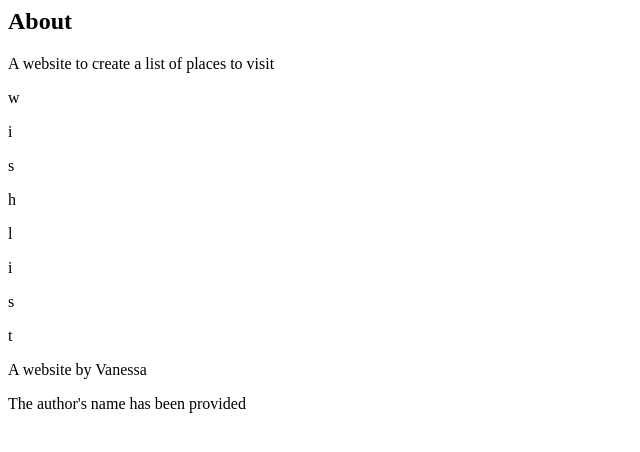
After one commit to mn8300xw/django_wishlist, a Django app: page /about in a window 1280 px wide. The commit adds this page. Shown: the top 452 px of the page, without its empty margins (0-640 px from the left). Run offline with Django 5.2, Linux system fonts and the light colour scheme.

Commit message:
added about and visited pages

```diff
--- /dev/null
+++ b/wishlist/travel_wishlist/templates/travel_wishlist/about.html
@@ -0,0 +1,23 @@
+<h2>About</h2>
+
+<div>
+    <p>{{ about }}</p>
+
+    {% for letter in 'wishlist' %}
+
+    <p> {{ letter }} </p>
+
+    {% endfor %}
+
+    <p>A website by {{ author }}</p>
+
+    {% if author %}
+
+    <p>The author's name has been provided</p>
+
+    {% else %}
+
+    <p>The author's name has not been provided</p>
+
+    {% endif %}
+</div>
--- a/wishlist/travel_wishlist/templates/travel_wishlist/wishlist.html
+++ b/wishlist/travel_wishlist/templates/travel_wishlist/wishlist.html
@@ -1,6 +1,6 @@
 <h2>Travel Wishlist</h2>
 
-<form method="POST" action="">
+<form method="POST" action="{% url 'place_list' %}">
     {% csrf_token %}
     {{ new_place_form }}
     <button type="submit">Add</button>
--- a/wishlist/travel_wishlist/urls.py
+++ b/wishlist/travel_wishlist/urls.py
@@ -3,4 +3,6 @@ from .import views
 
 urlpatterns = [
     path('', views.place_list, name='place_list'),
+    path('visited', views.places_visited, name='places_visited'),
+    path('about', views.about, name='about')
 ]
--- a/wishlist/travel_wishlist/views.py
+++ b/wishlist/travel_wishlist/views.py
@@ -1,10 +1,28 @@
-from django.shortcuts import render
+from django.shortcuts import render, redirect
 from .models import Place
 from .forms import NewPlaceForm
 
 # Create your views here.
 
 def place_list(request):
+
+    if request.method == 'POST':
+        # create new place
+        form = NewPlaceForm(request.POST) # creating a form from data in the request
+        place = form.save() # creating a model object from form
+        if form.is_valid(): # validation against DB constraints
+            place.save() # saves place to db
+            return redirect('place_list') # reloads home page
+
     places = Place.objects.filter(visited=False).order_by('name')
-    new_place_form = NewPlaceForm()
+    new_place_form = NewPlaceForm() # used to create HTML
     return render(request, 'travel_wishlist/wishlist.html', {'places': places, 'new_place_form': new_place_form})
+
+def places_visited(request):
+    visited = Place.objects.filter(visited=True).order_by('name')
+    return render(request, 'travel_wishlist/visited.html', {'visited': visited})
+
+def about(request):
+    author = 'Vanessa'
+    about = 'A website to create a list of places to visit'
+    return render(request, 'travel_wishlist/about.html', {'author': author, 'about': about})
```
Also changed, not shown: wishlist/travel_wishlist/templates/travel_wishlist/visited.html (added, +15 -0 lines), wishlist/db.sqlite3.
